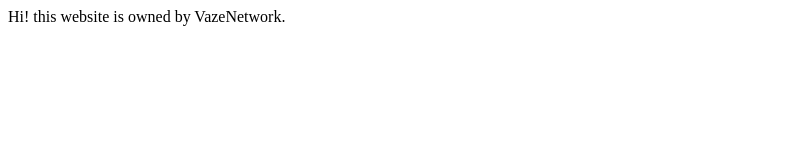
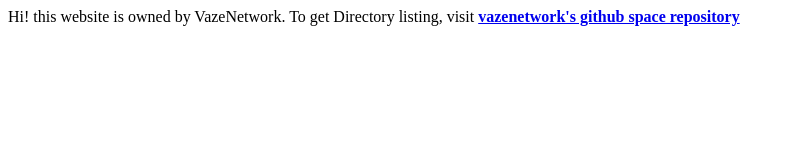
Before and after one commit to vazenetwork/vazenetwork.github.io, a plain HTML site: page index.html in a window 1280 px wide. Shown: the whole page, without its empty margins (0-794 px from the left). Drawn offline with Linux system fonts and the light colour scheme.

Commit message:
Update index.html

```diff
--- a/index.html
+++ b/index.html
@@ -1 +1,2 @@
 Hi! this website is owned by VazeNetwork.
+To get Directory listing, visit <strong><a href="https://github.com/vazenetwork/vazenetwork.github.io">vazenetwork's github space repository</a><strong>
```
